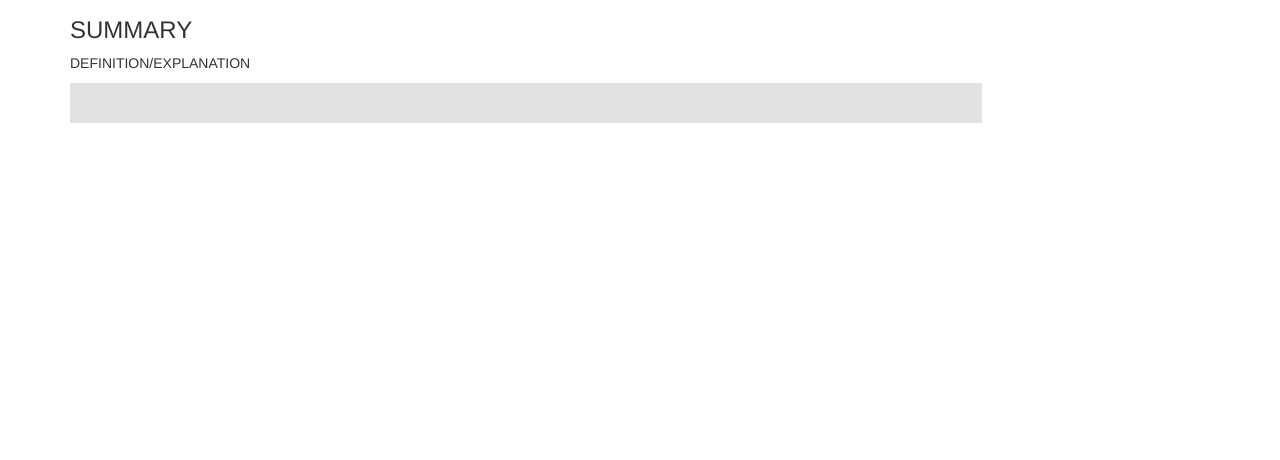
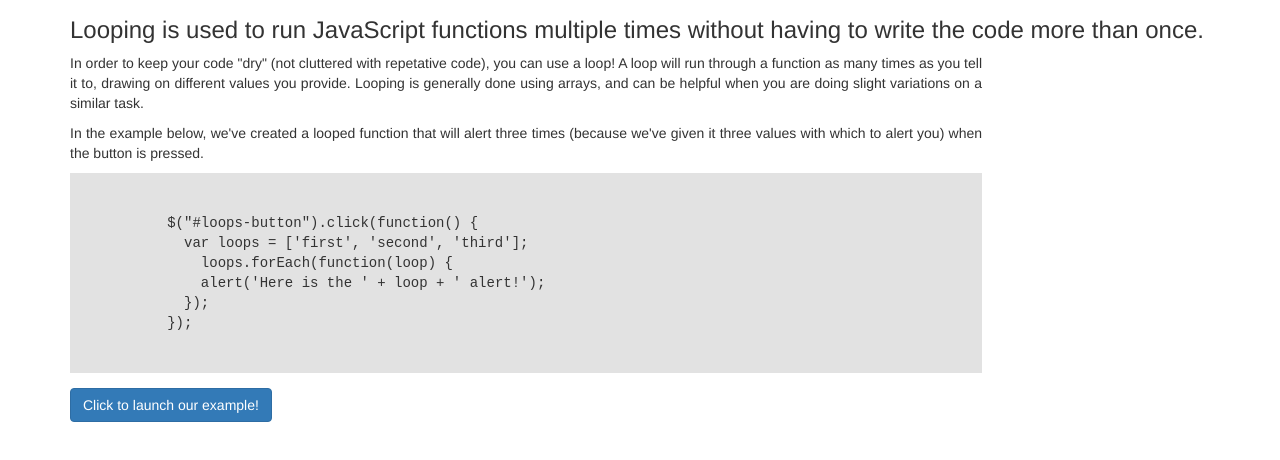
Before and after one commit to marywarrington/jan14-reviewpage, a plain HTML site: page html/loops.html in a window 1280 px wide. Shown: the part 134-594 px from the top of the page. Drawn offline with Linux system fonts and the light colour scheme.

Commit message:
fills out looping page

```diff
--- a/html/loops.html
+++ b/html/loops.html
@@ -59,11 +59,19 @@
 <!-- End Navbar -->
     <div class="container">
       <h1>Looping</h1>
-      <h3>SUMMARY</h3>
-      <p>DEFINITION/EXPLANATION</p>
-      <div class="code">
+      <h3>Looping is used to run JavaScript functions multiple times without having to write the code more than once.</h3>
+      <p>In order to keep your code "dry" (not cluttered with repetative code), you can use a loop! A loop will run through a function as many times as you tell it to, drawing on different values you provide. Looping is generally done using arrays, and can be helpful when you are doing slight variations on a similar task.</p>
+      <p>In the example below, we've created a looped function that will alert three times (because we've given it three values with which to alert you) when the button is pressed.</p>
+      <div class="code-html">
+        $("#loops-button").click(function() {
+          var loops = ['first', 'second', 'third'];
+            loops.forEach(function(loop) {
+            alert('Here is the ' + loop + ' alert!');
+          });
+        });
       </div>
       <div class="example">
+        <button type="button" class="btn btn-primary" id="loops-button">Click to launch our example!</button>
       </div>
     </div>
   </body>
--- a/js/scripts.js
+++ b/js/scripts.js
@@ -30,4 +30,10 @@ $(document).ready(function(){
         alert("You clicked the button! Good job!")
     });
 
+  $("#loops-button").click(function() {
+    var loops = ['first', 'second', 'third'];
+      loops.forEach(function(loop) {
+      alert('Here is the ' + loop + ' alert!');
+    });
+  });
 });
```
